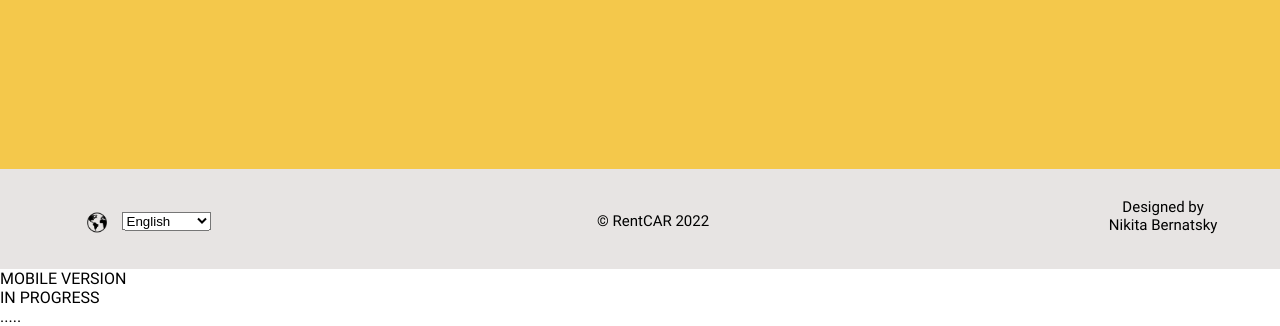
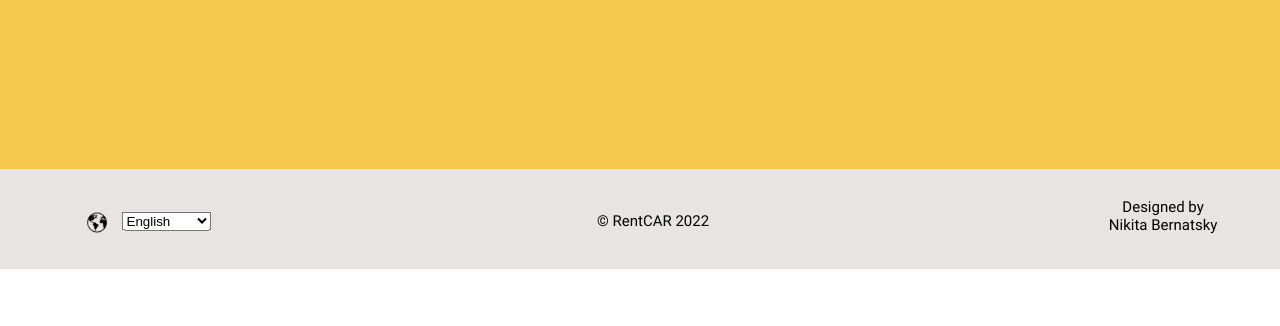
Before and after one commit to Biknac/RentCar, a plain HTML site: page index.html in a window 1280 px wide. Shown: the part 3831-4157 px from the top of the page. After the commit the page ends 4100 px from the top, so only its background shows below. Drawn offline with Linux system fonts and the light colour scheme; a web font is replaced by a local one.

Commit message:
Update index.html

```diff
--- a/index.html
+++ b/index.html
@@ -372,12 +372,6 @@
         </footer>
         <div id="arrow-up"></div>
 
-        <div class="mobile">
-            <div class="mobile-content">
-                <b> MOBILE VERSION <br> IN PROGRESS <br> ..... </b>
-            </div>
-        </div>
-
         <!-- js -->
         <script type="text/javascript" src="./js/animation.js"></script>
 
```
